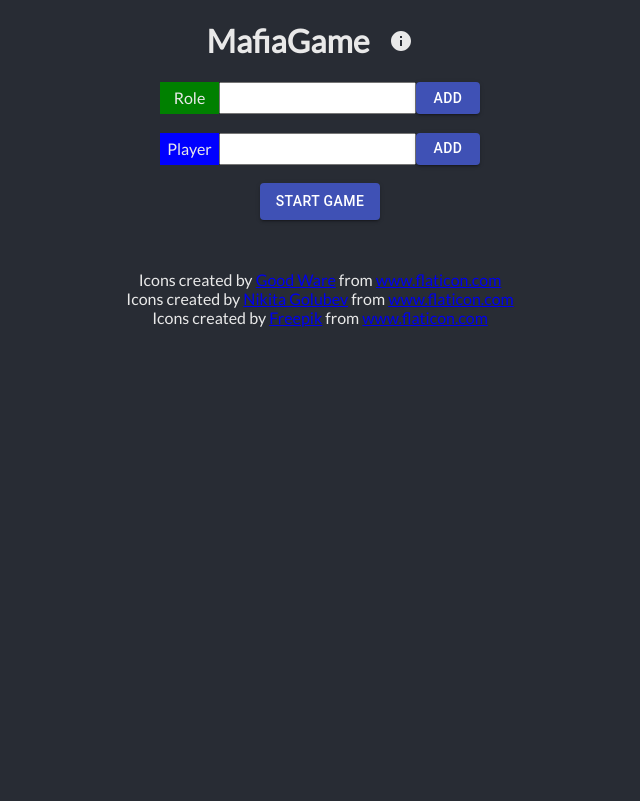
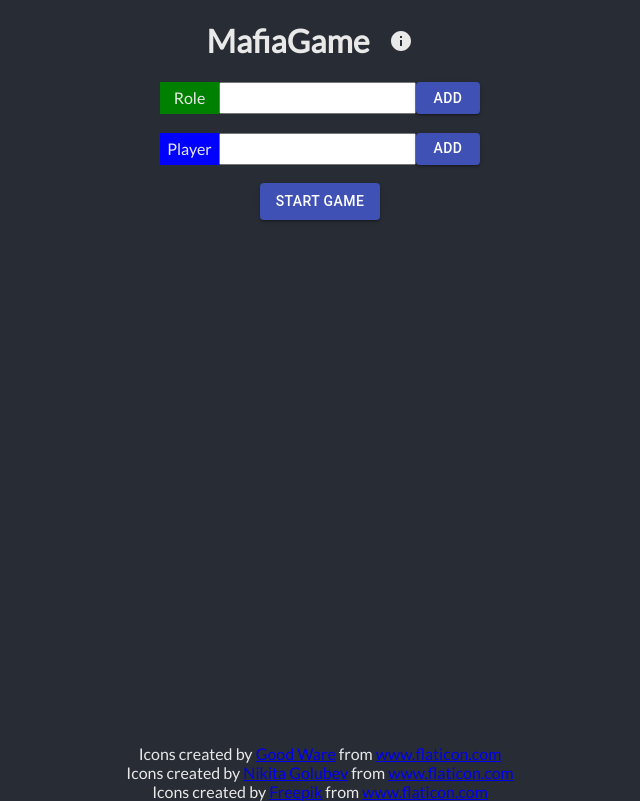
Before and after one commit to SlimEconomy/MafiaGame, a React (Create React App) app: page / in a window 1280 px wide. Shown: the whole page, without its empty margins (320-960 px from the left). Built offline with nearby package versions, Linux system fonts and the light colour scheme.

Commit message:
better footer

```diff
--- a/public/index.html
+++ b/public/index.html
@@ -31,10 +31,10 @@
 
 <body>
   <noscript>You need to enable JavaScript to run this app.</noscript>
-  <div id="root" class="wrapper">
-    <div class="push"></div>
+  <div id="page-container">
+    <div id="root" class="content-wrap">
     </div>
-  <footer class="footer">
+    <footer id="footer">
       <div>Icons created by <a href="https://www.flaticon.com/de/autoren/good-ware" title="Good Ware">Good Ware</a> from
         <a href="https://www.flaticon.com/de/" title="Flaticon">www.flaticon.com</a></div>
       <div>Icons created by <a href="https://www.flaticon.com/de/autoren/nikita-golubev" title="Nikita Golubev">Nikita
@@ -42,6 +42,7 @@
       <div>Icons created by <a href="http://www.freepik.com/" title="Freepik">Freepik</a> from <a
           href="https://www.flaticon.com/de/" title="Flaticon">www.flaticon.com</a></div>
     </footer>
+  </div>
   <!--
       This HTML file is a template.
       If you open it directly in the browser, you will see an empty page.
--- a/src/App.css
+++ b/src/App.css
@@ -56,8 +56,33 @@ body{
   outline: none;
 }
 
+.MuiDialog-paper{
+  width: 15rem;
+}
+
+#alert-dialog-title{
+  text-align: center;
+}
+
 button:hover{
   cursor: pointer;
+}
+
+#page-container {
+  position: relative;
+  min-height: 100vh;
+}
+
+.content-wrap {
+  padding-bottom: 2.5rem;    /* Footer height */
+}
+
+#footer {
+  position: absolute;
+  bottom: 0;
+  width: 100%;
+  height: 3.5rem;            /* Footer height */
+  text-align: center;
 }
 
 .participant{
```
Lines whose indentation alone changed are shown as unchanged.
